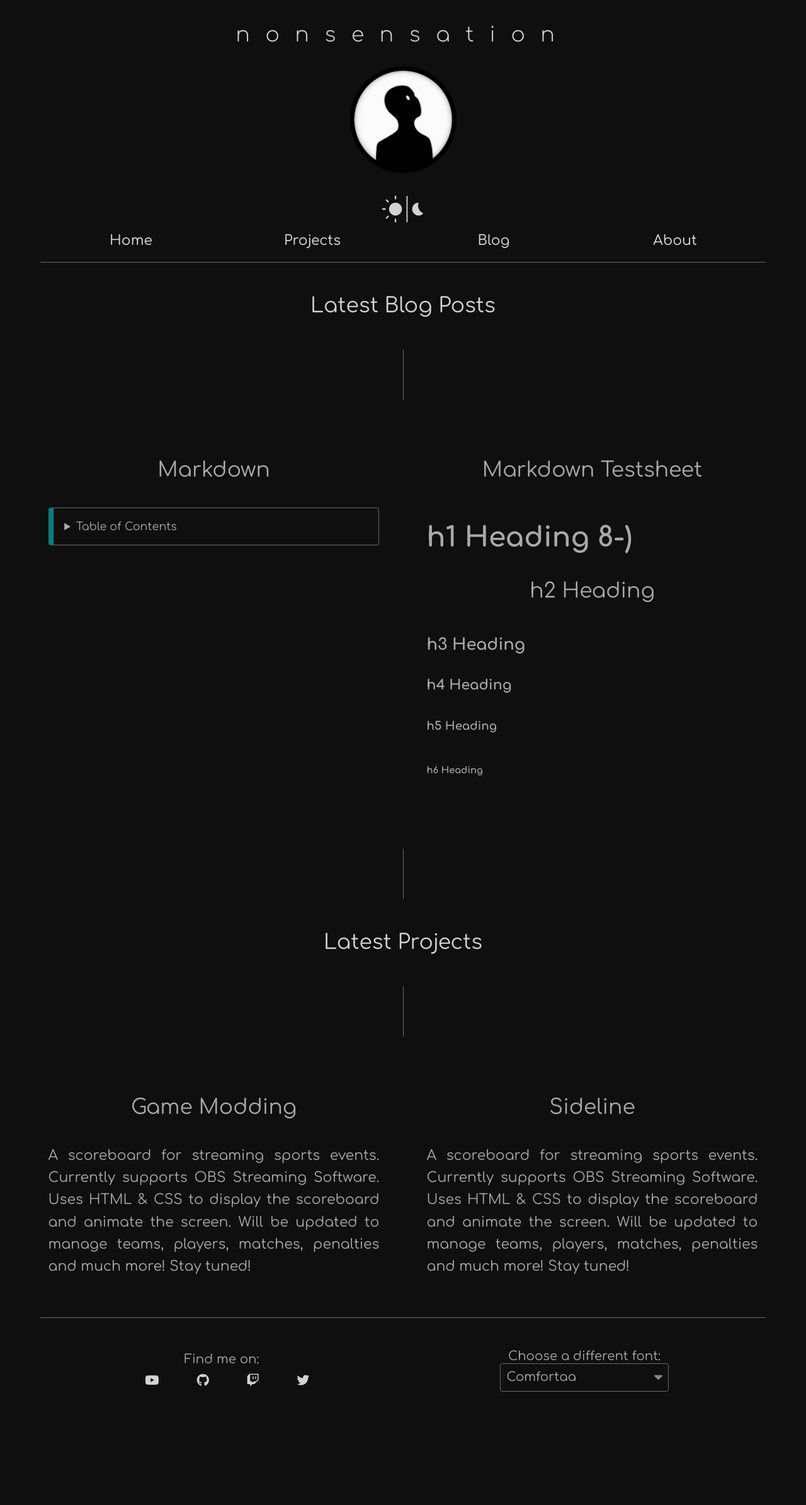
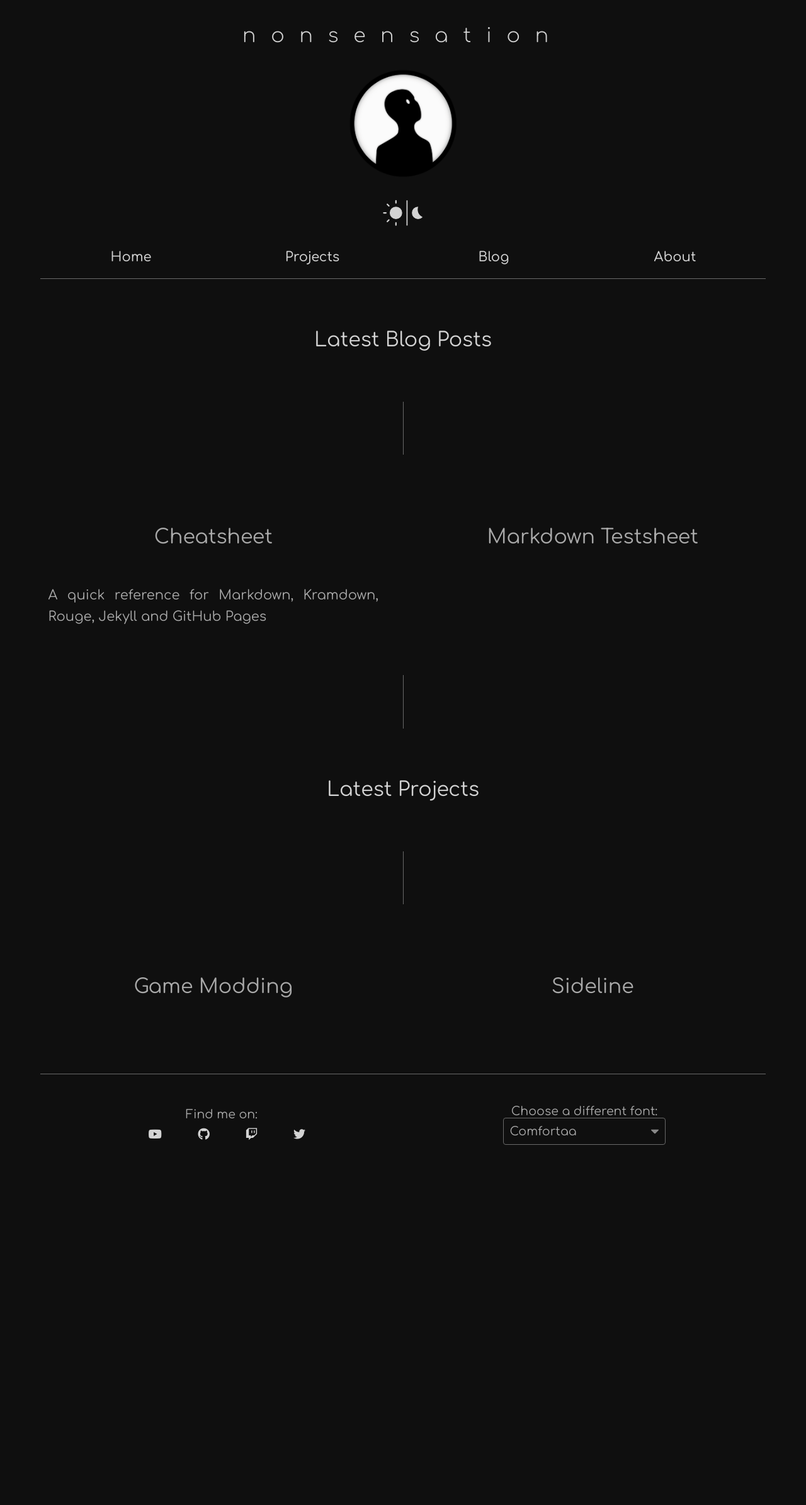
Before and after one commit to nonsensation/nonsensation.github.io, a Jekyll site: the page built from index.md, in a window 1280 px wide. Shown: the whole page at 63% size. Built offline with Jekyll 4.4.1, drawn with Linux system fonts in a browser that asks for light colours; some web fonts are replaced; after the commit the page ends 1989 px from its top, so only the background shows below that.

Commit message:
dynamic font size & margin

````diff
--- a/_includes/itemroll.html
+++ b/_includes/itemroll.html
@@ -21,7 +21,7 @@
                         <img src="{{item.img_url}}">
                         </div>
                     {% endif %}
-                    <div class="card-txt">{{item.excerpt}}</div>
+                    <div class="card-txt">{{item.description}}</div>
                 </div>
             </a>
 
--- a/_posts/2020-12-01-Markdown.md
+++ b/_posts/2020-12-01-Markdown.md
@@ -1,4 +1,6 @@
 ---
+title: Cheatsheet
+description: "A quick reference for Markdown, Kramdown, Rouge, Jekyll and GitHub Pages"
 layout: post
 categories: [cat1 , cat2]
 category: category
@@ -302,3 +304,20 @@ When you get the YouTube Embedded Share code, make sure to tick the *Enable priv
 | 2nd line        |              |                 |                |
 |-----------------+--------------+-----------------+----------------|
 | Third body      |              |                 | Foo            |
+
+
+## Kramdown
+
+### Inline Options
+
+```
+{::options parse_block_html="true" /}
+```
+
+### Attribute List Definitions
+
+```
+{:ref_def_name: .c1 #id .c2 title="title"}
+paragraph
+{: ref_def_name .c3 title="t" #para}
+```
--- a/_sass/default.scss
+++ b/_sass/default.scss
@@ -73,8 +73,8 @@
 
 
 .toggle-theme {
-  margin-top: 30px;
-  margin-bottom: -20px;
+  margin-top: 1.5em;
+  margin-bottom: -1em;
   cursor: pointer;
   user-select: none;
 
@@ -92,7 +92,7 @@
 }
 
 #icon-theme {
-  height: clamp(30px,10vw,2em);
+  height: clamp(1.5em,10vw,2em);
 }
 
 // --->
@@ -141,7 +141,8 @@ html,body {
   font-family: var(--font);
 
   font-weight: 400;
-  font-size: 22px;
+  font-size: 18px;
+  font-size: calc(16px + 0.4vw);
 
   // transition: all 0.5s;
 
@@ -186,13 +187,13 @@ body {
 header {
   width: 100%;
   border-bottom: var(--line-border);
-  padding: 20px 0;
+  padding: 1em 0;
   // text-transform: lowercase;
   text-align: center;
   margin: 0 auto;
 
   .head {
-    margin: 30px auto;
+    margin: 1.5em auto;
     position: relative;
     text-align: center;
     display: inline-block;
@@ -208,7 +209,7 @@ header {
     top: -15%;
     left: 50%;
     transform: translate(-50%, -50%);
-    margin-top: 50px;
+    margin-top: 1.5em;
     max-width: 100vw;
     word-break: normal;
   }
@@ -218,7 +219,7 @@ header {
     max-width: 20vh;
     text-align: center;
     margin: auto;
-    margin-top: 50px;
+    margin-top: 2.5em;
     opacity: 99%;
   }
 
@@ -226,14 +227,22 @@ header {
     color: var(--col-txt-heading);
     font-weight: 500;
   }
+
+  #toggle-theme {
+    margin-bottom: 1em;
+  }
+
+  nav {
+    margin-top: 1em;
+  }
 }
 
 // --->
 
 .vertical {
-  margin: 40px 50%;
+  margin: 2em 50%;
   border-left: var(--line-border);
-  height: 80px;
+  height: 4em;
 }
 
 // ---> cards
@@ -241,20 +250,20 @@ header {
 .card-list {
   display: flex;
   flex-wrap: wrap;
-  gap: min(5%, 50px);
+  gap: min(5%, 2.5em);
   justify-content: space-between;
-  margin-top: -20px;
+  margin-top: -1em;
 }
 
 .card-title {
   font-size: 1.5em;
   line-height: 1.8em;
   font-weight: 400;
-  padding: 30px;
+  padding: 1.5em;
 }
 
 .card {
-  flex: 1 1 max(400px, 20%);
+  flex: 1 1 20%;//max(400px, 20%);
   display: flex;
   flex-direction: column;
   text-align: center;
@@ -262,7 +271,7 @@ header {
   // border: 1px solid var(--col-txt-highlight);
   border: var(--line-px) solid transparent;
   border-radius: var(--border-radius);
-  margin: 20px auto;
+  margin: 1em auto;
   // background-color: #181818;
 
   &:hover {
@@ -271,10 +280,21 @@ header {
   }
 }
 
-.card,
-.page-content {
-  max-width: 1280px;
+.card, .page-content { max-width: 100%; }
+
+@media only screen and (min-width: 768px) {
+  /* tablets and desktop */
+  .card, .page-content { max-width: 90%; }
 }
+@media only screen and (max-width: 767px) {
+  /* phones */
+  .card, .page-content { max-width: 100%; }
+}
+@media only screen and (max-width: 767px) and (orientation: portrait) {
+  /* portrait phones */
+  .card, .page-content { max-width: 100%; }
+}
+
 
 .card-txt,
 .page-content {
@@ -291,7 +311,7 @@ header {
 }
 
 .card-img {
-  margin-bottom: 30px;
+  margin-bottom: 1.5em;
   // box-shadow: 0px 0px 5px var(--col-txt);
 
   // -webkit-mask-image: url(/assets/mask1.png);
@@ -316,13 +336,13 @@ section h2 {
   text-align: center;
   font-weight: 400;
   font-size: 1.5em;
-  margin: 50px auto;
+  margin: 2.5em auto;
 }
 
 // ---> page-content
 
 .page-content {
-  margin: 50px auto 30px auto;
+  margin: 2.5em auto 1.5em auto;
   width: 90vw;
   // text-align: justify;
   overflow: auto;
@@ -333,40 +353,42 @@ section h2 {
 
   h1,h2,h3,h4,h5,h6 {
     color: var(--col-txt-heading);
+    line-height: 100%;
     word-break: break-all;
   }
   h1 {
-    margin: 60px auto;
-    font-size: 2.5em;
+    margin: 2em auto;
+    font-size: 2.0em;
     font-weight: 900;
-    text-align: center;
+    // text-align: center;
     letter-spacing: 0.25em;
+
   }
   h2 {
-    margin: 50px auto;
-    font-size: 1.5em;
+    margin: 2em auto;
+    font-size: 1.25em;
     font-weight: 900;
     text-decoration: 4px solid underline var(--col-txt-hover);
   }
   h3 {
-    margin: 40px auto;
+    margin: 1.5em auto;
     font-weight: 700;
-    font-size: 1.3em;
+    font-size: 1.1em;
     text-decoration: 2px solid underline var(--col-txt-hover);
   }
   h4 {
     font-size: 1em;
-    margin: 30px auto;
+    margin: 1.25em auto;
   }
   h5 {
     font-size: 1em;
     font-weight: 500;
-    margin: 20px auto;
+    margin: 1em auto;
   }
   h6 {
     font-weight: 500;
-    font-size: 0.8em;
-    margin: 10px auto;
+    font-size: 0.9em;
+    margin: 0.5em auto;
   }
 }
 
@@ -436,8 +458,8 @@ pre {
 
 footer {
   border-top: var(--line-border);
-  margin: 30px 0 100px 0;
-  padding: 50px 0;
+  margin: 1.5em 0 5em 0;
+  padding: 2.5em 0;
   font-size: 0.9em;
 }
 
@@ -449,7 +471,7 @@ footer {
 
 .box {
   text-align: right;
-  flex: 1 1 150px;
+  flex: 1 1 7.5em;
   display: grid;
   place-items: center;
 }
@@ -463,12 +485,12 @@ footer {
   display: flex;
   justify-content: space-between;
   flex-wrap: wrap;
-  margin-bottom: 30px;
+  margin-bottom: 1.5em;
   color: var(--col-txt-heading) !important;
 }
 
 .social {
-  padding: 0 20px;
+  padding: 0 1em;
   color: var(--col-txt-heading) !important;
   width: 2em;;
 }
@@ -488,7 +510,7 @@ hr {
 
 
 .footnotes {
-  margin-top: 60px;
+  margin-top: 3em;
   border-top: var(--line-border);
   border-bottom: var(--line-border);
   font-size: 0.8em;
@@ -525,7 +547,7 @@ blockquote {
   justify-content: center;
   gap: 0.5em;
   line-height: 1em;
-  margin-top: 30px;
+  margin-top: 1.5em;
 }
 .tag {
   // font-family: 'Roboto Mono', monospace;
@@ -562,7 +584,7 @@ p.note,p.warn,p.error,p.info {
   border-right: var(--line-border);
   border-color: var(--col-txt-hover);
   border-radius: var(--border-radius);
-  border-width: 4px;
+  border-width: var(--border-radius);
   padding: 1em;
   // background-color: var(--col-bg-accent);
   &::before {
@@ -623,9 +645,10 @@ details.toc {
   border: var(--line-border);
   border-left: 0.5em solid var(--col-txt-hover);
   border-radius: var(--border-radius);
+  padding: 1em;
 
   summary {
-    padding: 1em;
+    // padding: 1em;
     cursor: pointer;
   }
 
````
